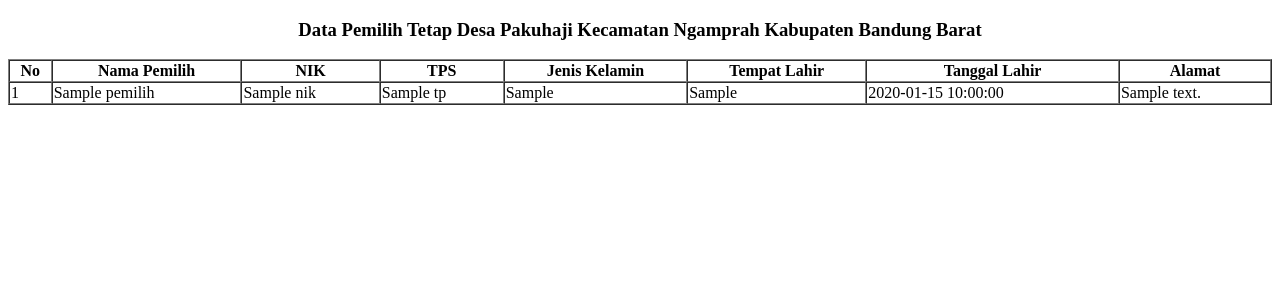
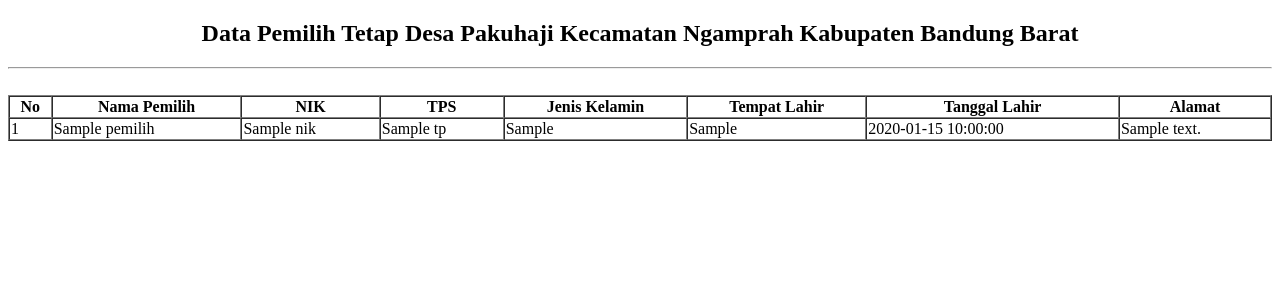
Before and after one commit to irmamuliana/voting-pilkades, a Laravel app: template resources/views/admin/pemilih/cetak.blade.php in a window 1280 px wide. Shown: the top 300 px of the page. Run offline with Laravel 8, Linux system fonts and the light colour scheme; the template is opened without the code that fills it: most values are stand-ins (such as "Sample title", 1, 10 or a date in 2020).

Commit message:
edit pdf

```diff
--- a/resources/views/admin/pemilih/cetak.blade.php
+++ b/resources/views/admin/pemilih/cetak.blade.php
@@ -4,7 +4,11 @@
 	<title></title>
 </head>
 <body>
-	<h3 align="center"> Data Pemilih Tetap Desa Pakuhaji Kecamatan Ngamprah Kabupaten Bandung Barat</h3>
+	<h2 align="center">
+		Data Pemilih Tetap Desa Pakuhaji Kecamatan Ngamprah Kabupaten Bandung Barat
+	</h2>
+	<hr /> <br>
+
 	<table border="1" style="width: 100%" cellspacing="0">
 	<thead>
 		<tr>
--- a/resources/views/admin/pemilih/cetakPemilih.blade.php
+++ b/resources/views/admin/pemilih/cetakPemilih.blade.php
@@ -4,7 +4,7 @@
 	<title></title>
 </head>
 <body>
-	<table border="1" cellspacing="0" style="width: 40%" align="center">
+	<table border="1" cellspacing="0" style="width: 30%" align="center">
 		<tr>
 			<td><img src="{{asset('assets/img/kpu.png')}}" style="width: 60px;"></td>
 			<td>
@@ -13,7 +13,7 @@
 		</tr>
 	</table>
 
-	<table border="1" cellspacing="0" style="width: 40%" align="center">
+	<table border="1" cellspacing="0" style="width: 30%" align="center">
 		<tr>
 			<td>
 				<table>
```
Also changed, not shown: resources/views/admin/hasil/cetak_hasil.blade.php (+12 -1 lines).
